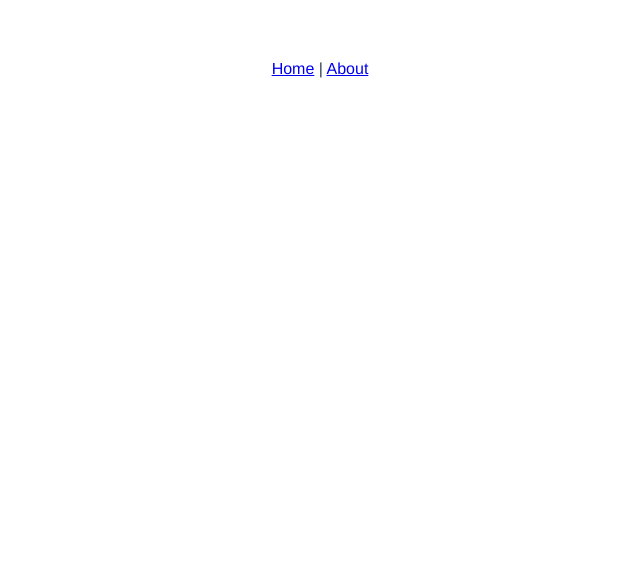
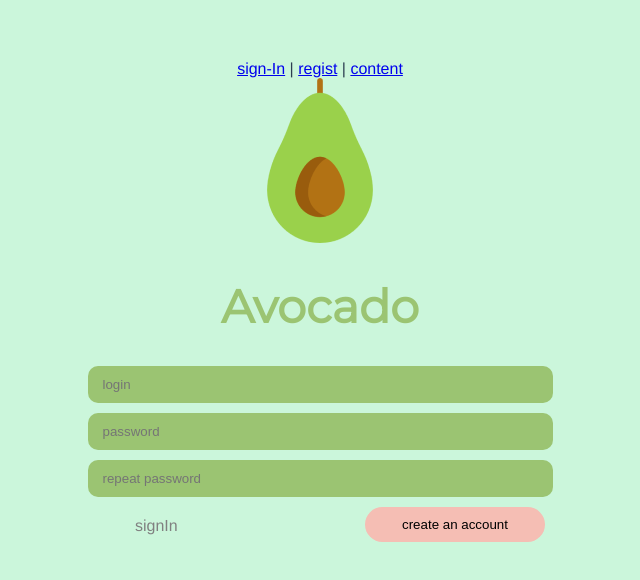
Before and after one commit to Hutsker34/Avocado, a Vue app in the folder avocado-frontend/: page /regist in a window 1280 px wide. Before the commit this address had no page. Shown: the top 580 px of the page, without its empty margins (320-960 px from the left). Built offline with nearby package versions, Linux system fonts and the light colour scheme.

Commit message:
сделали валидацию

```diff
--- a/avocado-frontend/package.json
+++ b/avocado-frontend/package.json
@@ -9,6 +9,7 @@
   },
   "dependencies": {
     "core-js": "^3.6.5",
+    "vee-validate": "^4.5.10",
     "vue": "^3.0.0",
     "vue-router": "^4.0.13"
   },
--- a/avocado-frontend/src/App.vue
+++ b/avocado-frontend/src/App.vue
@@ -1,7 +1,8 @@
 <template>
   <div id="nav">
-      <router-link to="/">Home</router-link> |
-      <router-link to="/signIn">About</router-link>
+  <router-link to="/sign-in">sign-In</router-link> |
+  <router-link to="/regist">regist</router-link> |
+  <router-link to="/content">content</router-link>
   </div>
   <router-view />
 </template>
@@ -18,6 +19,8 @@ export default {
 </script>
 
 <style>
+@import url('https://fonts.googleapis.com/css2?family=Krub:wght@300&family=Montserrat:ital,wght@0,400;1,300&display=swap');
+
 #app {
   font-family: Avenir, Helvetica, Arial, sans-serif;
   -webkit-font-smoothing: antialiased;
@@ -26,4 +29,5 @@ export default {
   color: #2c3e50;
   margin-top: 60px;
 }
+
 </style>
--- a/avocado-frontend/src/main.js
+++ b/avocado-frontend/src/main.js
@@ -1,5 +1,25 @@
 import { createApp } from 'vue'
 import App from './App.vue'
 import router from './router'
+import { defineRule } from 'vee-validate';
 
 createApp(App).use(router).mount('#app')
+
+defineRule('email', value => {
+    // Field is empty, should pass
+    if (!value || !value.length) {
+        return true;
+    }
+    // Check if email
+    if (!/[A-Z0-9._%+-]+@[A-Z0-9.-]+\.[A-Z]{2,4}/i.test(value)) {
+        return 'This field must be a valid email';
+    }
+    return true;
+});
+
+defineRule('required', value => {
+    if (!value || !value.length) {
+      return 'This field is required';
+    }
+    return true;
+  });
--- a/avocado-frontend/src/router/index.js
+++ b/avocado-frontend/src/router/index.js
@@ -1,18 +1,24 @@
 import { createWebHistory, createRouter } from "vue-router";
 
-import RegistarationScreen from '../RegistarationScreen'
-import SignInScreen from '../SignInScreen'
+import RegistarationScreen from '../screens/RegistrationScreen'
+import SignInScreen from '../screens/SignInScreen'
+import ContentScreen from '../screens/ContentScreen'
 
 const routes = [
     {
-        path: '/',
-        name: 'RegistarationScreen',
+        path: '/regist',
+        name: 'RegistrationScreen',
         component: RegistarationScreen
     },
     {
-        path: '/signIn',
+        path: '/sign-in',
         name: 'SignInScreen',
         component: SignInScreen
+    },
+    {
+        path: '/content',
+        name: 'ContentScreen',
+        component: ContentScreen
     }
 ]
 const router = createRouter({
--- a/avocado-frontend/src/screens/ContentScreen.vue
+++ b/avocado-frontend/src/screens/ContentScreen.vue
@@ -1,6 +1,5 @@
 <template>
     <div>
-        Content
     </div>
 </template>
 <script>
--- a/avocado-frontend/src/screens/RegistrationScreen.vue
+++ b/avocado-frontend/src/screens/RegistrationScreen.vue
@@ -1,13 +1,100 @@
 <template>
-    <div>
-        Registration
+    <div class='site'>
+        <img src='../assets/avo.png'>
+        <h1 class='site__h1'>Avocado</h1>
+        <Form class='site__inputs' @submit='createAccount'>
+            <Field
+                placeholder="login"
+                class='site__input'
+                name="login"
+                rules="required|email"
+            />
+            <ErrorMessage name='login'/>
+            <input v-model='password' class='site__input password' placeholder='password' type = 'password'>
+            <input v-model='passwordRepeat' class='site__input repeatPassword' placeholder='repeat password' type = 'password'>
+        </Form>
+        <div class='site__links'>
+            <router-link class='site__link' to="/signIn">signIn</router-link>
+            <button  class='site__button'>create an account</button>
+        </div>
     </div>
 </template>
 <script>
+import { Field, Form, ErrorMessage} from 'vee-validate';
+
 export default {
-    name: 'RegistrationScreen'
+    name: 'RegistrationScreen',
+    components: {
+        Field,
+        Form,
+        ErrorMessage
+    },
+    data(){
+        return{
+            login:'',
+            password:'',
+            passwordRepeat:''
+        }
+    },
+    methods: {
+        isRequired(value){
+            return value ? true : 'This field is required';
+        },
+        createAccount(){
+            console.log(this.login, this.password, this.passwordRepeat)
+        }
+    },
 }
 </script>
 <style>
+body{
+    background: #CBF6DB;
+}
+.site__h1{
+    font-size: 46px;
+    color: #9BC472;
+    font-family: 'Montserrat', sans-serif;
+}
+.site__input{
+    width: 450px;
+    height: 27px;
+    padding: 5px 0 5px 15px;
+    background: #9BC472;
+    outline: none;
+    border: none;
+    border-radius: 10px;
+    margin-bottom: 10px;
+}
+.site__inputs{
+    display: flex;
+    flex-direction: column;
+    align-items: center;
 
+}
+.site__button{
+    width: 180px;
+    padding: 10px 15px 10px 15px ;
+    background: #F5BEB4;
+    outline: none;
+    border: none;
+    border-radius: 19px;
+}
+.site__button:hover{
+    background: #DCA49A;
+    border: 1px solid grey;
+}
+.site__links{
+    display: flex;
+    justify-content: space-between;
+    width: 450px;
+    margin: 0 auto;
+}
+.site__link{
+    text-decoration: none;
+    color: grey;
+    margin: 10px 0 0 40px;;
+}
+.site__link:hover{
+    color: black;
+}
 </style>
--- a/avocado-frontend/src/screens/SIgnInScreen.vue
+++ b/avocado-frontend/src/screens/SIgnInScreen.vue
@@ -1,6 +1,15 @@
 <template>
-    <div>
-       SignIn
+    <div class='site'>
+        <img src='../assets/avo.png'>
+        <h1 class='site__h1'>Avocado</h1>
+        <div class='site__inputs'>
+            <input class='site__input login' placeholder='login'>
+            <input class='site__input password' placeholder='password'>
+        </div>
+        <div class='site__links'>
+            <router-link class='site__link' to="/signIn">create an account</router-link>
+            <button class='site__button'>sign-in</button>
+        </div>
     </div>
 </template>
 <script>
@@ -9,5 +18,51 @@ export default {
 }
 </script>
 <style>
+    .site__h1{
+    font-size: 46px;
+    color: #9BC472;
+    font-family: 'Montserrat', sans-serif;
+}
+.site__input{
+    width: 450px;
+    height: 27px;
+    padding: 5px 0 5px 15px;
+    background: #9BC472;
+    outline: none;
+    border: none;
+    border-radius: 10px;
+    margin-bottom: 10px;
+}
+.site__inputs{
+    display: flex;
+    flex-direction: column;
+    align-items: center;
 
+}
+.site__button{
+    width: 180px;
+    padding: 10px 15px 10px 15px ;
+    background: #F5BEB4;
+    outline: none;
+    border: none;
+    border-radius: 19px;
+}
+.site__button:hover{
+    background: #DCA49A;
+    border: 1px solid grey;
+}
+.site__links{
+    display: flex;
+    justify-content: space-between;
+    width: 450px;
+    margin: 0 auto;
+}
+.site__link{
+    text-decoration: none;
+    color: grey;
+    margin: 10px 0 0 40px;;
+}
+.site__link:hover{
+    color: black;
+}
 </style>
```
Also changed, not shown: avocado-frontend/src/assets/avo.png (added), 1 other file (tests, documents, lock files or other folders).
